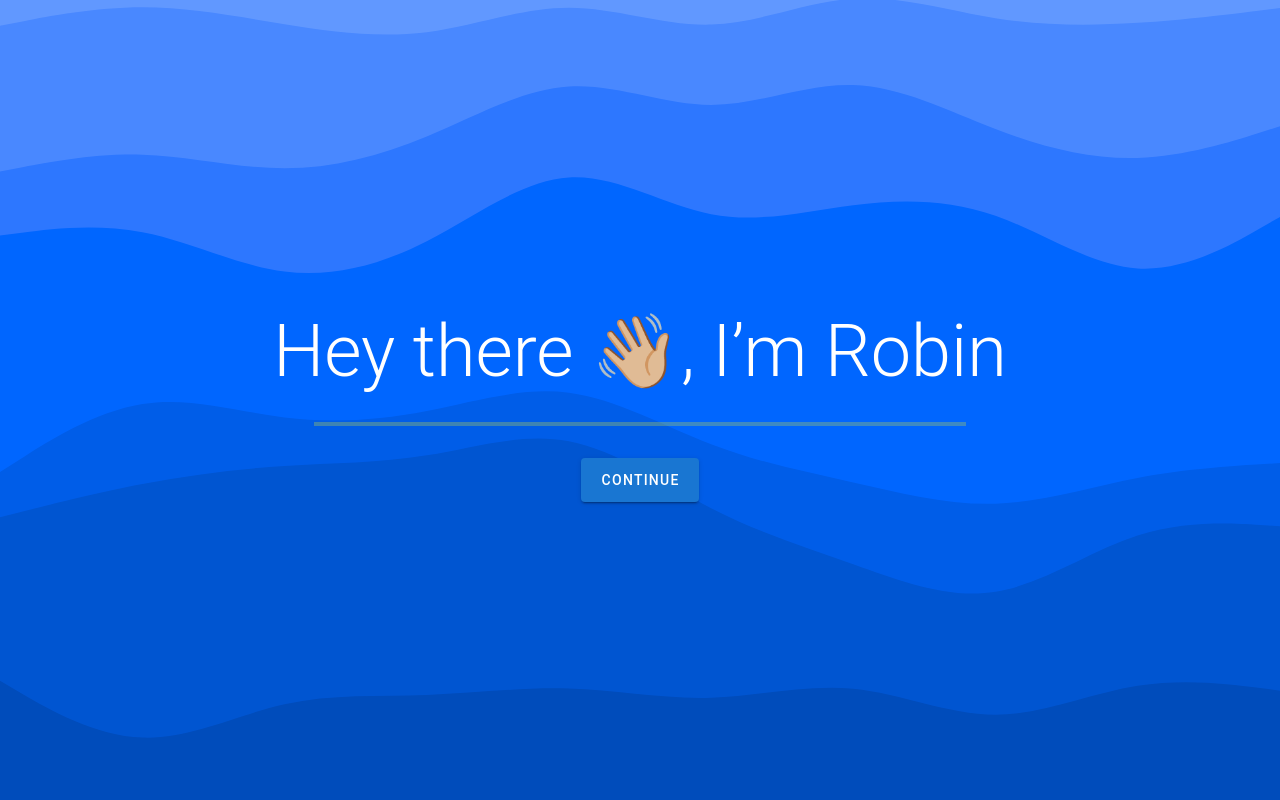
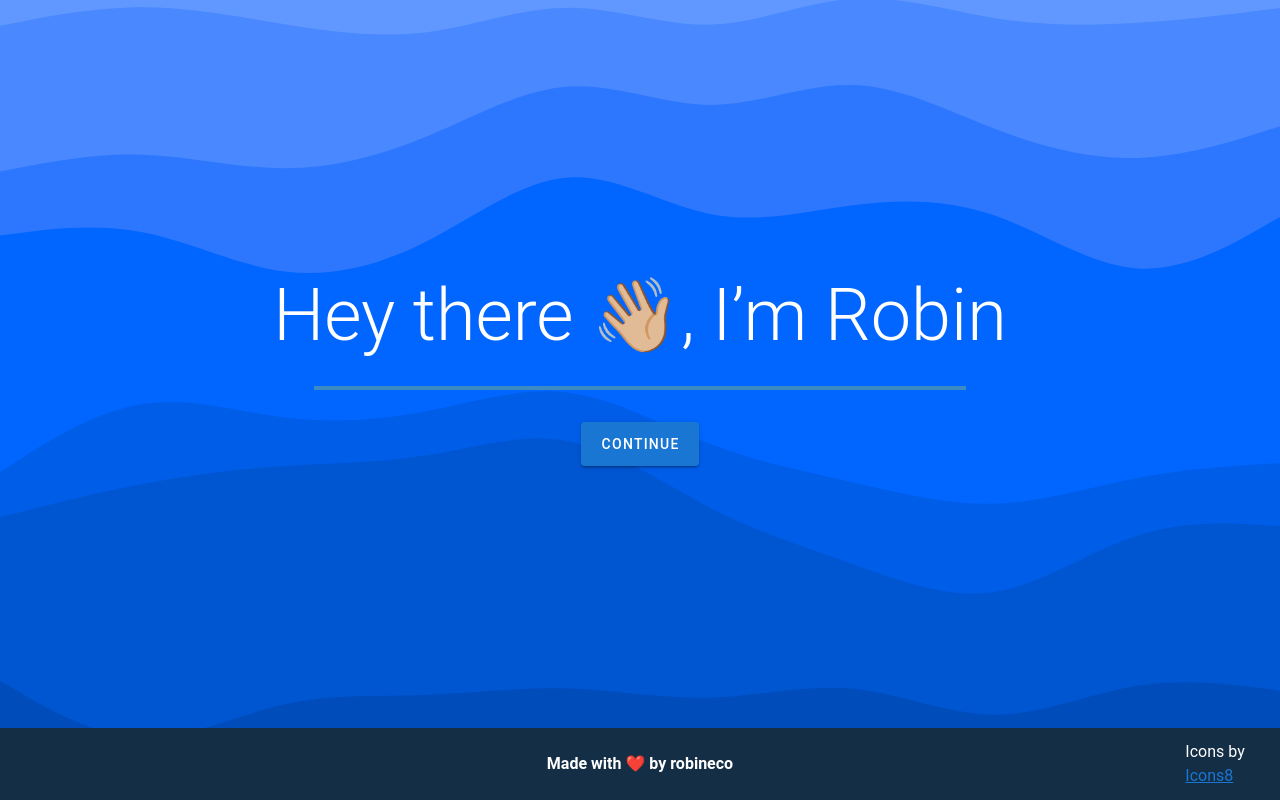
Before and after one commit to robineco/robineco.github.io, a Vue app: page / in a window 1280 px wide. Built offline with nearby package versions, Linux system fonts and the light colour scheme.

Commit message:
added footer

```diff
--- a/src/App.vue
+++ b/src/App.vue
@@ -8,6 +8,22 @@
     <v-main>
       <router-view/>
     </v-main>
+    <v-footer
+      padless
+      color="#142E45"
+      class="footer"
+    >
+      <v-col
+        cols="10"
+        offset="1"
+        class="text-center"
+      >
+        <strong>Made with ❤️ by robineco</strong>
+      </v-col>
+      <v-col cols="1">
+        <p class="icons">Icons by <span><a href="https://icons8.de">Icons8</a></span></p>
+      </v-col>
+    </v-footer>
   </v-app>
 </template>
 
@@ -42,4 +58,10 @@ export default {
     margin: 1rem 2rem;
   }
 }
+.footer {
+  color: #FFFFFF !important;
+}
+.icons {
+  margin: 0 !important;
+}
 </style>
```
